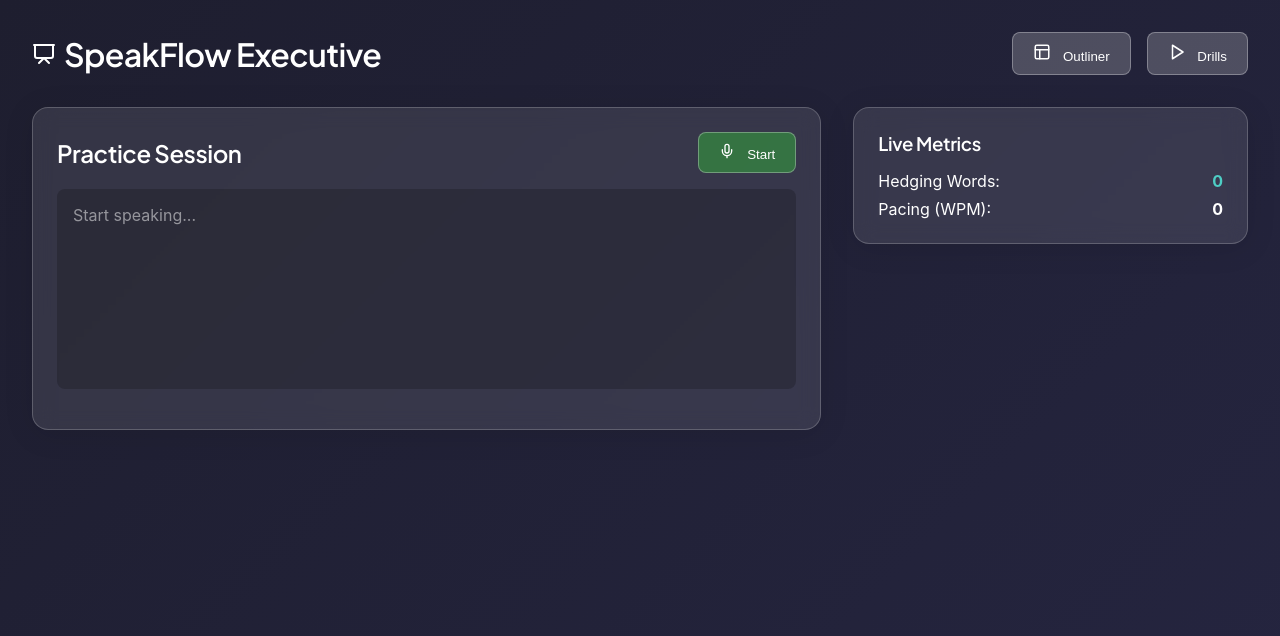
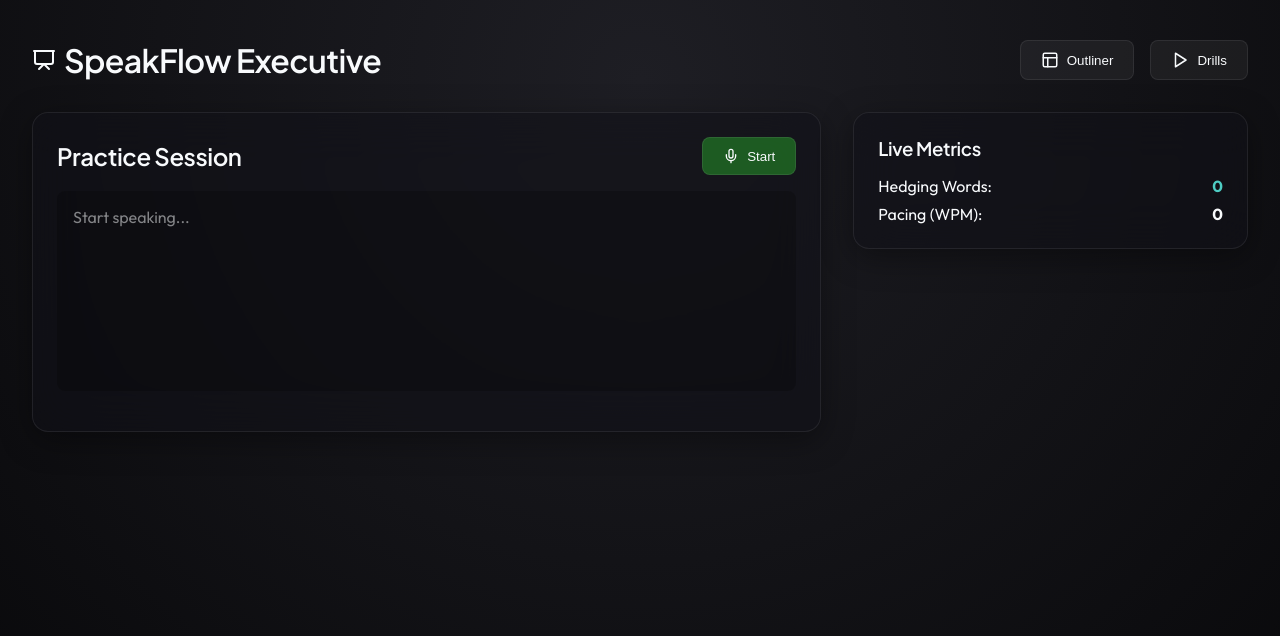
Before and after one commit to warlck/speakflow, a React (Vite) app in the folder frontend/: page / in a window 1280 px wide. Shown: the top 636 px of the page. Built offline with nearby package versions, Linux system fonts and the light colour scheme.

Commit message:
feat(frontend): apply premium glassmorphic tokens and hover transitions to CSS modules

```diff
--- a/frontend/src/styles/glass.module.css
+++ b/frontend/src/styles/glass.module.css
@@ -1,47 +1,69 @@
 .container {
-  background: rgba(255, 255, 255, 0.1);
-  backdrop-filter: blur(10px);
-  -webkit-backdrop-filter: blur(10px);
-  border: 1px solid rgba(255, 255, 255, 0.2);
+  background: var(--glass-bg);
+  backdrop-filter: blur(24px);
+  -webkit-backdrop-filter: blur(24px);
+  border: 1px solid var(--glass-border);
   border-radius: 16px;
   padding: 24px;
-  box-shadow: 0 4px 30px rgba(0, 0, 0, 0.1);
+  box-shadow: var(--glass-shadow);
+  transition: border-color 0.3s ease, box-shadow 0.3s ease;
 }
 
 .button {
-  background: rgba(255, 255, 255, 0.2);
-  border: 1px solid rgba(255, 255, 255, 0.3);
-  color: white;
+  background: rgba(255, 255, 255, 0.05);
+  border: 1px solid rgba(255, 255, 255, 0.08);
+  color: var(--text-primary);
   padding: 10px 20px;
   border-radius: 8px;
   cursor: pointer;
-  transition: all 0.3s ease;
+  transition: all 0.2s cubic-bezier(0.4, 0, 0.2, 1);
   font-weight: 500;
+  display: inline-flex;
+  align-items: center;
+  justify-content: center;
 }
 
 .button:hover {
-  background: rgba(255, 255, 255, 0.3);
-  transform: translateY(-2px);
+  background: rgba(255, 255, 255, 0.1);
+  border-color: rgba(255, 255, 255, 0.2);
+  transform: translateY(-1px);
+  box-shadow: 0 4px 12px rgba(0, 0, 0, 0.2);
+}
+
+.button:active {
+  transform: translateY(1px);
+}
+
+.button:disabled {
+  opacity: 0.5;
+  cursor: not-allowed;
+  transform: none;
+  box-shadow: none;
 }
 
 .input {
-  background: rgba(255, 255, 255, 0.1);
-  border: 1px solid rgba(255, 255, 255, 0.2);
-  color: white;
-  padding: 12px;
+  background: rgba(255, 255, 255, 0.03);
+  border: 1px solid var(--glass-border);
+  color: var(--text-primary);
+  padding: 12px 16px;
   border-radius: 8px;
   width: 100%;
   outline: none;
+  transition: all 0.2s ease;
+  font-family: inherit;
 }
 
 .input:focus {
-  border-color: rgba(255, 255, 255, 0.5);
+  border-color: var(--accent-teal-light);
+  background: rgba(255, 255, 255, 0.06);
+  box-shadow: 0 0 0 3px var(--accent-teal-glow);
 }
 
 .page {
   min-height: 100vh;
-  background: linear-gradient(135deg, #1e1e2f, #252540);
-  color: white;
-  font-family: -apple-system, BlinkMacSystemFont, 'Segoe UI', Roboto, Oxygen, Ubuntu, Cantarell, sans-serif;
-  padding: 2rem;
+  background: var(--bg-gradient);
+  color: var(--text-primary);
+  padding: 2.5rem 2rem;
+  display: flex;
+  flex-direction: column;
 }
```
